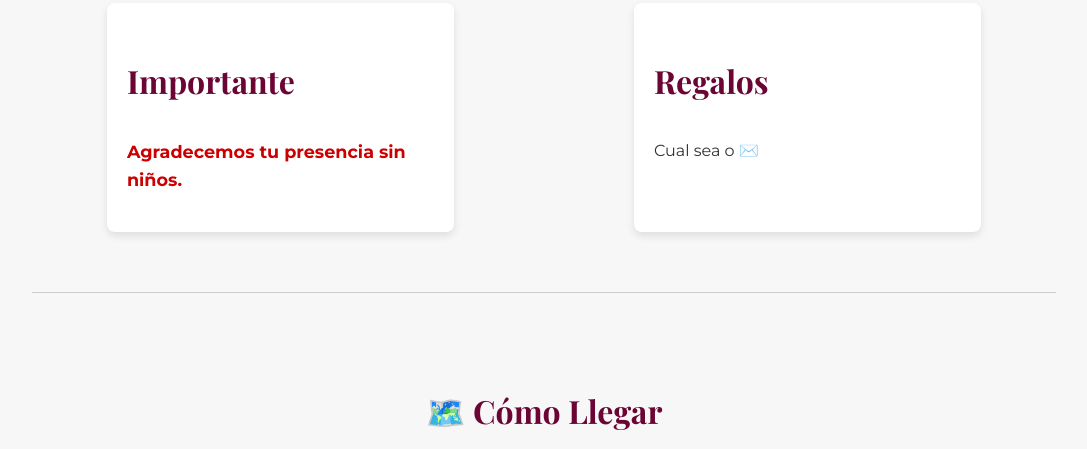
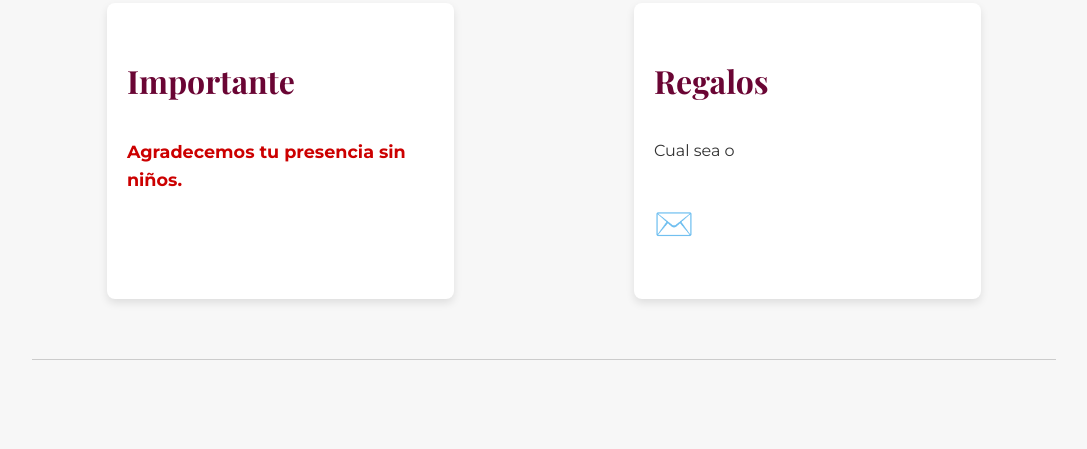
Before and after one commit to invitaciones-royal/daniela-oscar, a plain HTML site: page index.html in a window 1280 px wide. Shown: the part 1846-2295 px from the top of the page, without its empty margins (96-1183 px from the left). Drawn offline with nearby package versions, Linux system fonts and the light colour scheme.

Commit message:
Update index.html

```diff
--- a/index.html
+++ b/index.html
@@ -61,7 +61,8 @@
 
         <div class="detail-block regalos">
             <h3>Regalos</h3>
-            <p>Cual sea o ✉️</p>
+            <p>Cual sea o </p>
+            <h3> ✉️ </h3>
         </div>
 
     </section>
```
